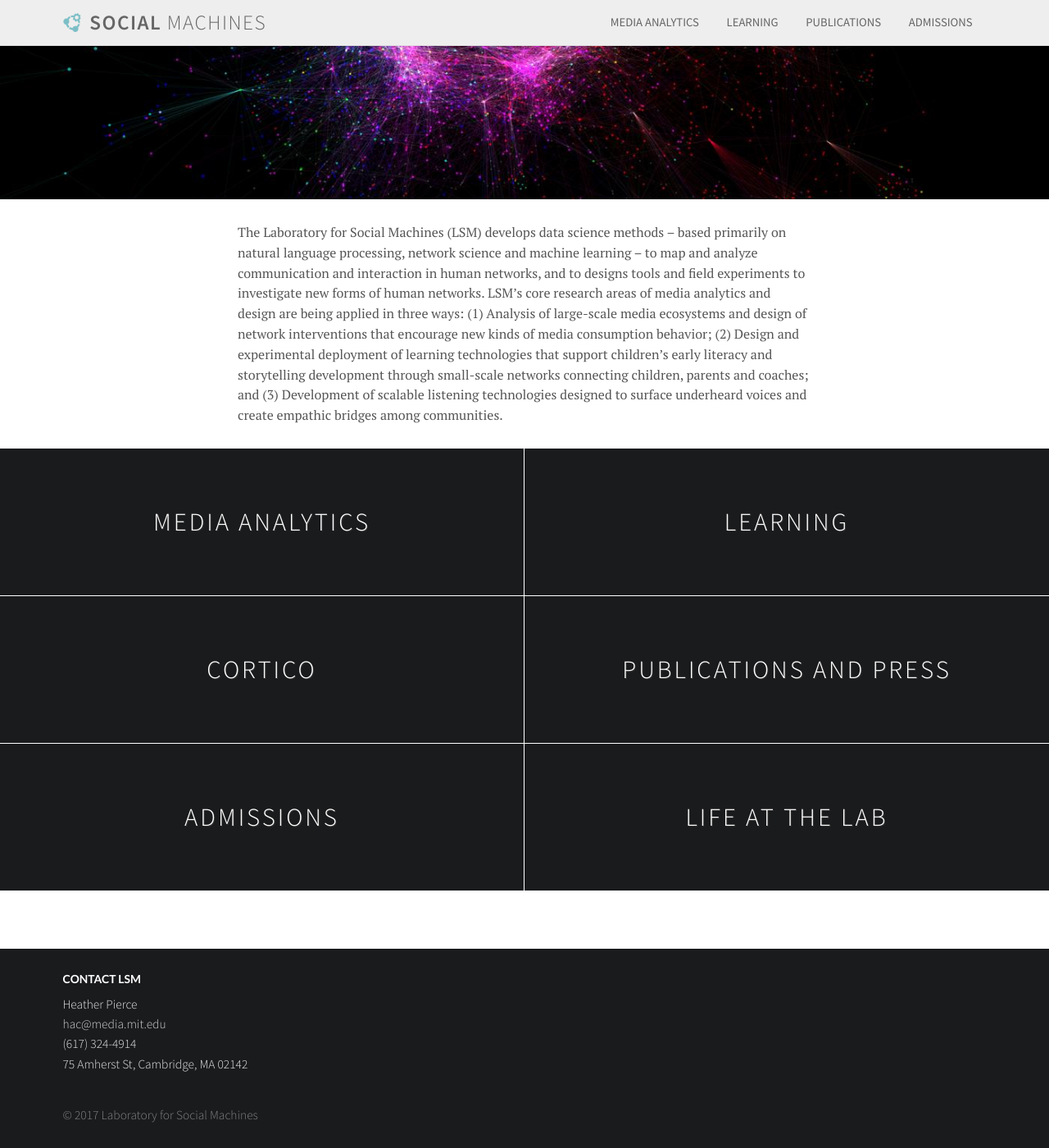
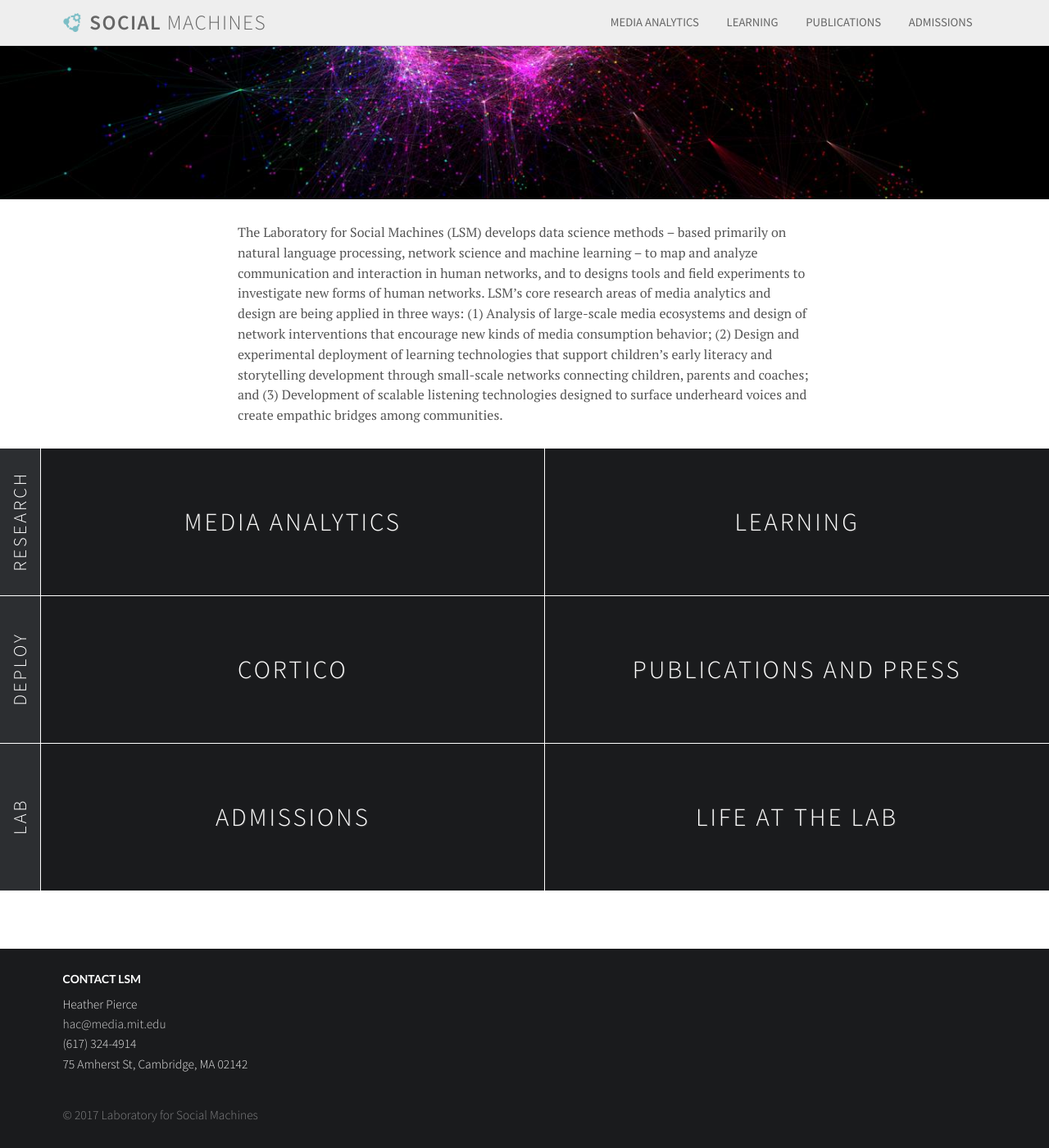
Before and after one commit to mit-ccc/social-machines.github.io, a Jekyll site: the page built from index.html, in a window 1280 px wide and 1400 px high, scrolled down 313 px. Shown: the whole window at 82% size. Built offline with Jekyll 4.4.1, drawn with Linux system fonts in a browser that asks for light colours; nearby versions of some CDN libraries; a script that is not in the unit is left out; the list of posts is cut into pages by our own code.

Commit message:
Add box labels to main page boxes for desktop and mobile

```diff
--- a/css/main.scss
+++ b/css/main.scss
@@ -23,6 +23,7 @@ h1, h2, h3, h4, h5, h6,
 .main-footer,
 .card,
 .boxes,
+.box-container,
 .projects .meta,
 .project-page .meta,
 .filter-tags,
@@ -141,12 +142,30 @@ $navBackground: #eee;
 
 
 
+$boxColor0: #1b4040;
+$boxColor1: #2e7575;
+$boxColor2: #1f2763;
+$boxColor3: #14193e;
+$boxColor4: #401b2e;
+$boxColor5: #6b2c4c;
+$boxColor: #1a1b1d;
+
+
 .box-container {
   margin: 2rem 0;
+  position: relative;
 }
 .header-box-container {
   margin: 0 0 2rem;
 }
+
+$boxLabelFontSize: 1.8rem;
+$boxLabelWidth: 2 * $boxLabelFontSize;
+
+.box-container.has-labels {
+  padding-left: $boxLabelWidth; // match label width
+}
+
 
 .boxes {
   padding: 1rem; // counter-act the grid's -1rem margins
@@ -159,13 +178,38 @@ $navBackground: #eee;
   }
 }
 
-$boxColor0: #1b4040;
-$boxColor1: #2e7575;
-$boxColor2: #1f2763;
-$boxColor3: #14193e;
-$boxColor4: #401b2e;
-$boxColor5: #6b2c4c;
-$boxColor: #1a1b1d;
+.box-labels {
+  position: absolute;
+  z-index: 2;
+  left: 0;
+}
+
+.box-label {
+  background-color: lighten($boxColor, 7.5%);
+  position: relative;
+  color: #fff;
+  font-size: $boxLabelFontSize;
+  font-weight: 200;
+  letter-spacing: 3px;
+  text-transform: uppercase;
+  height: 180px;
+  width: $boxLabelWidth;
+  border-bottom: 1px solid #fff;
+  border-right: 1px solid #fff;
+}
+
+.box-label-text {
+  transform: rotate(-90deg);
+  transform-origin: left bottom 0;
+  color: #fff;
+  position: absolute;
+  font-size: 1.6rem;
+  left: 3rem;
+  width: 180px;
+  text-align: center;
+  bottom: 0;
+}
+
 
 // .boxes > .grid > .column:last-child > .box {
 //   border-right: 0;
@@ -234,6 +278,19 @@ $boxColor: #1a1b1d;
       height: 100px;
       font-size: 1.6rem;
     }
+  }
+
+  .box-labels {
+    left: 1rem;
+  }
+
+  .box-label {
+    height: 200px;
+  }
+  .box-label-text {
+    width: 200px;
+    font-size: 1.5rem;
+    left: 2.8rem;
   }
 }
 
--- a/index.html
+++ b/index.html
@@ -32,6 +32,11 @@ boxes:
 
   </p>
 </div>
-<div class="box-container">
+<div class="box-container has-labels">
+  <div class="box-labels">
+    <div class="box-label"><span class="box-label-text">Research</span></div>
+    <div class="box-label"><span class="box-label-text">Deploy</span></div>
+    <div class="box-label"><span class="box-label-text">Lab</span></div>
+  </div>
 {% include boxes.html boxes=page.boxes columns="two" %}
 </div>
```
